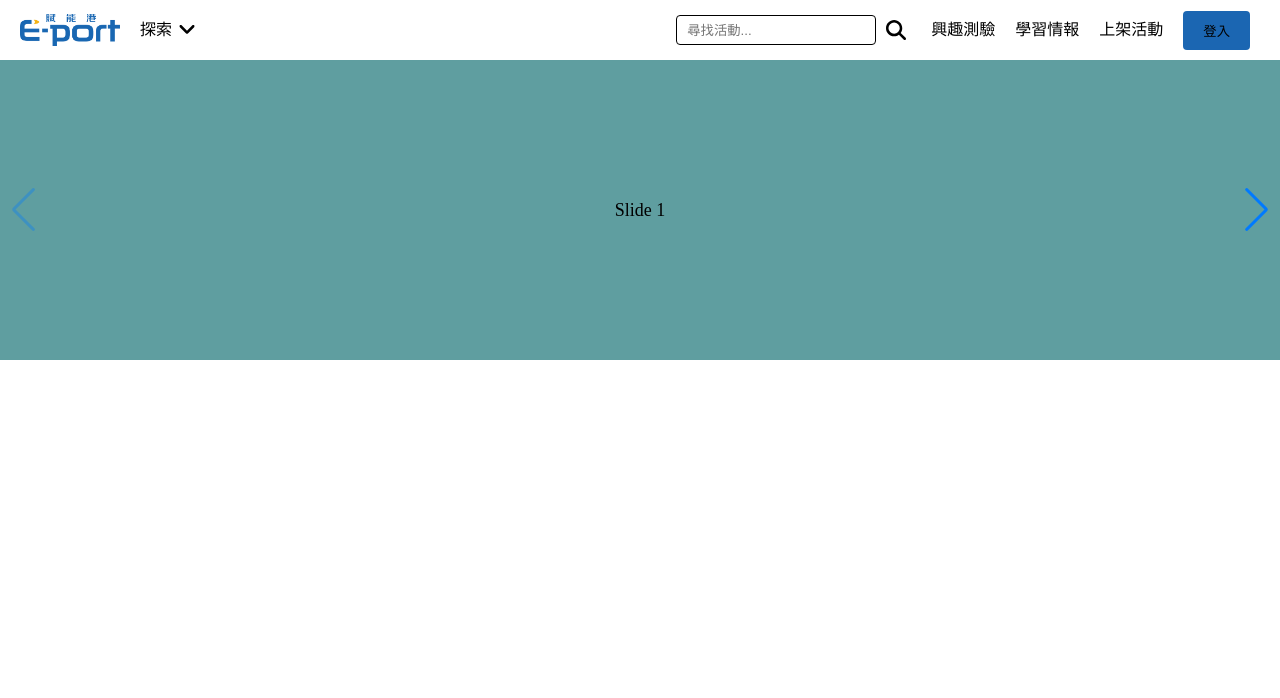
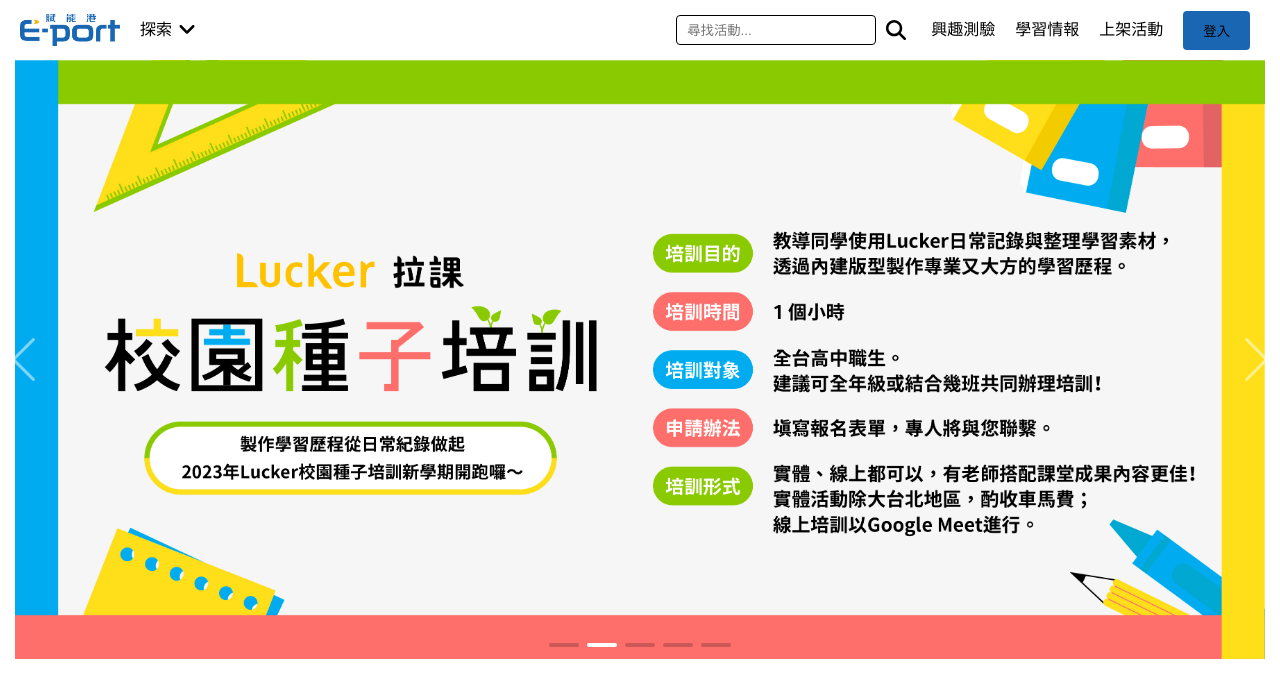
Before and after one commit to YuanShuoHsu/eporttw, a Next.js app: page / in a window 1280 px wide. Shown: the top 698 px of the page. Built offline with nearby package versions, Linux system fonts and the light colour scheme.

Commit message:
banner component completed

```diff
--- a/components/Banner/index.module.scss
+++ b/components/Banner/index.module.scss
@@ -1,15 +1,13 @@
 .banner {
   width: 100%;
-  height: 100%;
+  height: auto;
+  max-height: calc(100vh - 60px);
 
   :global(.swiper-slide) {
+    padding: 0 15px;
     text-align: center;
     font-size: 18px;
     background: #fff;
-
-    color: #000;
-    height: 300px;
-    background: cadetblue;
 
     display: flex;
     justify-content: center;
@@ -22,4 +20,21 @@
       object-fit: cover;
     }
   }
+
+  :global(.swiper-button-prev),
+  :global(.swiper-button-next) {
+    color: rgba(255, 255, 255, 0.5);
+  }
+
+  :global(.swiper-pagination) {
+    :global(.swiper-pagination-bullet) {
+      width: 30px;
+      height: 4px;
+      border-radius: 4px;
+    }
+
+    :global(.swiper-pagination-bullet-active) {
+      background: #fff;
+    }
+  }
 }
--- a/components/Banner/index.tsx
+++ b/components/Banner/index.tsx
@@ -1,33 +1,59 @@
-import React, { useRef, useState } from "react";
-// Import Swiper React components
+import React from "react";
 import { Swiper, SwiperSlide } from "swiper/react";
 
-// Import Swiper styles
-import "swiper/css";
-import "swiper/css/navigation";
+import "swiper/scss";
+import "swiper/scss/navigation";
+import "swiper/scss/pagination";
+import "swiper/scss/free-mode";
 
 import styles from "./index.module.scss";
 
-// import required modules
-import { Navigation } from "swiper";
+import { Navigation, Pagination, FreeMode,Autoplay } from "swiper";
+
+import Image from "next/image";
+import Image1 from "../../images/兔You.jpg";
+import Image2 from "../../images/校園種子培訓.jpg";
+import Image3 from "../../images/面試決勝局.jpg";
+import Image4 from "../../images/學習歷程.jpg";
+import Image5 from "../../images/探索與思維.jpg";
+
+const slides = [
+  { id: 1, src: Image1, alt: "Image 1" },
+  { id: 2, src: Image2, alt: "Image 2" },
+  { id: 3, src: Image3, alt: "Image 3" },
+  { id: 4, src: Image4, alt: "Image 1" },
+  { id: 5, src: Image5, alt: "Image 2" },
+];
 
 export default function Banner() {
   return (
     <>
       <Swiper
         navigation={true}
-        modules={[Navigation]}
+        pagination={{
+          clickable: true,
+        }}
+        freeMode={{
+          enabled: true,
+          sticky: true,
+        }}
+        loop={true}
+        mousewheel={true}
+        speed={500}
+        autoplay={{
+          delay: 2500,
+          disableOnInteraction: false,
+          waitForTransition: false,
+        }}
+        autoHeight={true}
+        modules={[Navigation, Pagination, FreeMode,Autoplay]}
         className={styles.banner}
       >
-        <SwiperSlide>Slide 1</SwiperSlide>
-        <SwiperSlide>Slide 2</SwiperSlide>
-        <SwiperSlide>Slide 3</SwiperSlide>
-        <SwiperSlide>Slide 4</SwiperSlide>
-        <SwiperSlide>Slide 5</SwiperSlide>
-        <SwiperSlide>Slide 6</SwiperSlide>
-        <SwiperSlide>Slide 7</SwiperSlide>
-        <SwiperSlide>Slide 8</SwiperSlide>
-        <SwiperSlide>Slide 9</SwiperSlide>
+        {slides.map((item) => (
+          <SwiperSlide key={item.id}>
+            <Image src={item.src} alt={item.alt} />
+          </SwiperSlide>
+        ))}
       </Swiper>
     </>
   );
```
